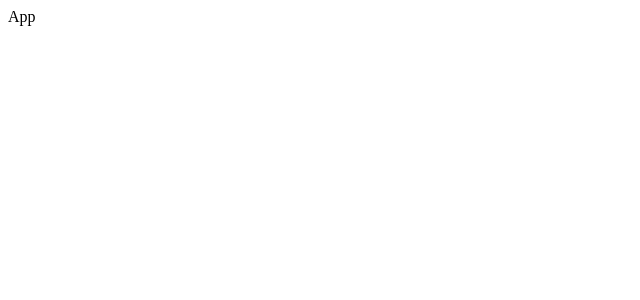
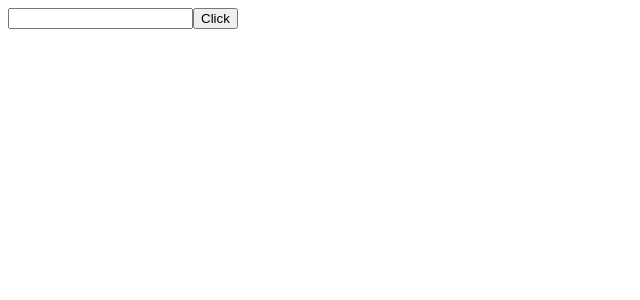
Before and after one commit to Indiana239/Search-reactjs, a React (Create React App) app: page / in a window 1280 px wide. Shown: the top 300 px of the page, without its empty margins (0-640 px from the left). Built offline with nearby package versions, Linux system fonts and the light colour scheme.

Commit message:
add search bar

```diff
--- a/src/App.js
+++ b/src/App.js
@@ -1,7 +1,13 @@
 import "./App.css";
+import SearchBar from "./components/SearchBar";
 
 function App() {
-  return <div>App</div>;
+  const handleSubmit = (term) => {};
+  return (
+    <div>
+      <SearchBar onSubmit={handleSubmit} />
+    </div>
+  );
 }
 
 export default App;
--- a/src/components/SearchBar.js
+++ b/src/components/SearchBar.js
@@ -1,5 +1,12 @@
-function SearchBar() {
-  return <div>SearchBar</div>;
+function SearchBar({ onSubmit }) {
+  const handleClick = () => {};
+
+  return (
+    <div>
+      <input />
+      <button onClick={handleClick}>Click</button>
+    </div>
+  );
 }
 
 export default SearchBar;
```
